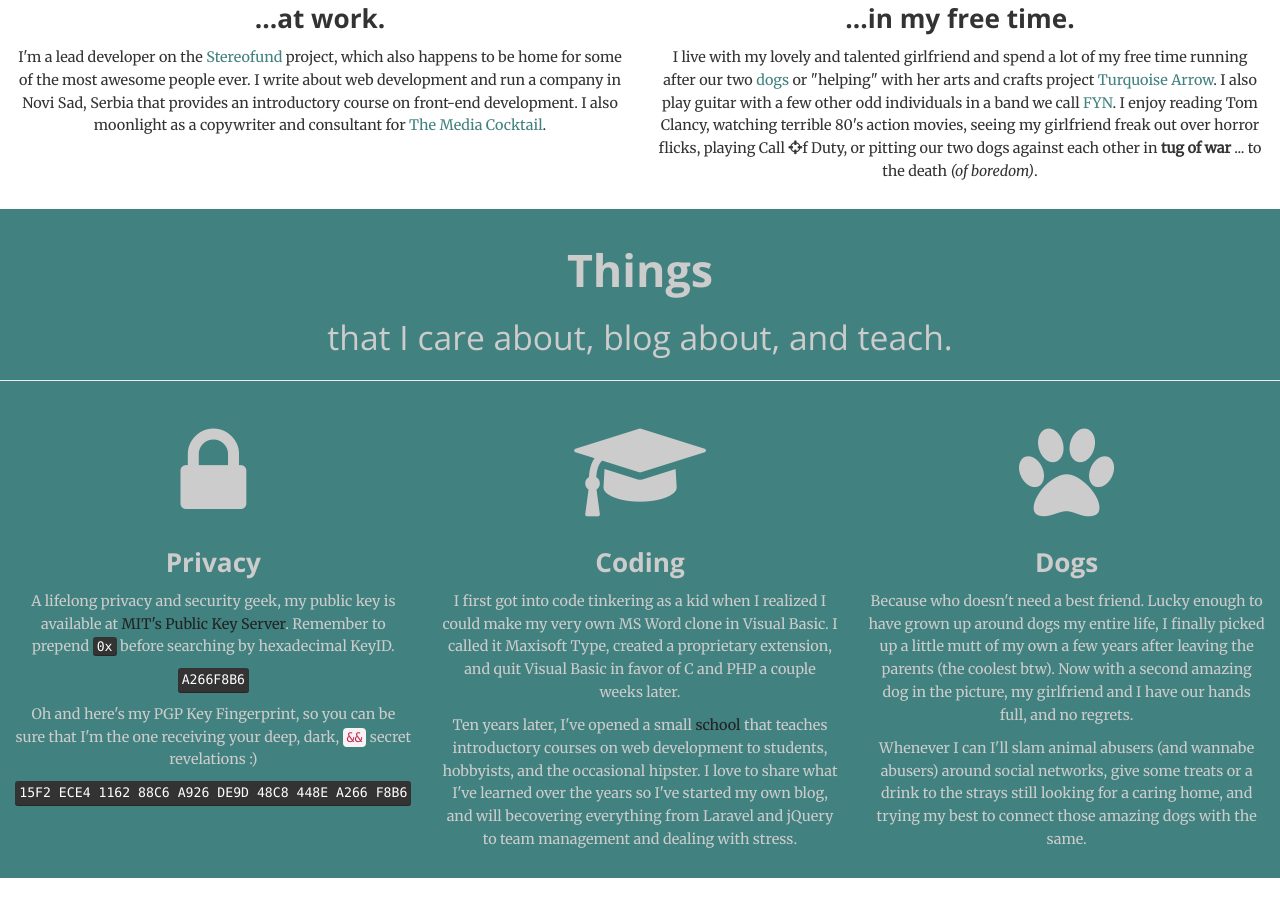
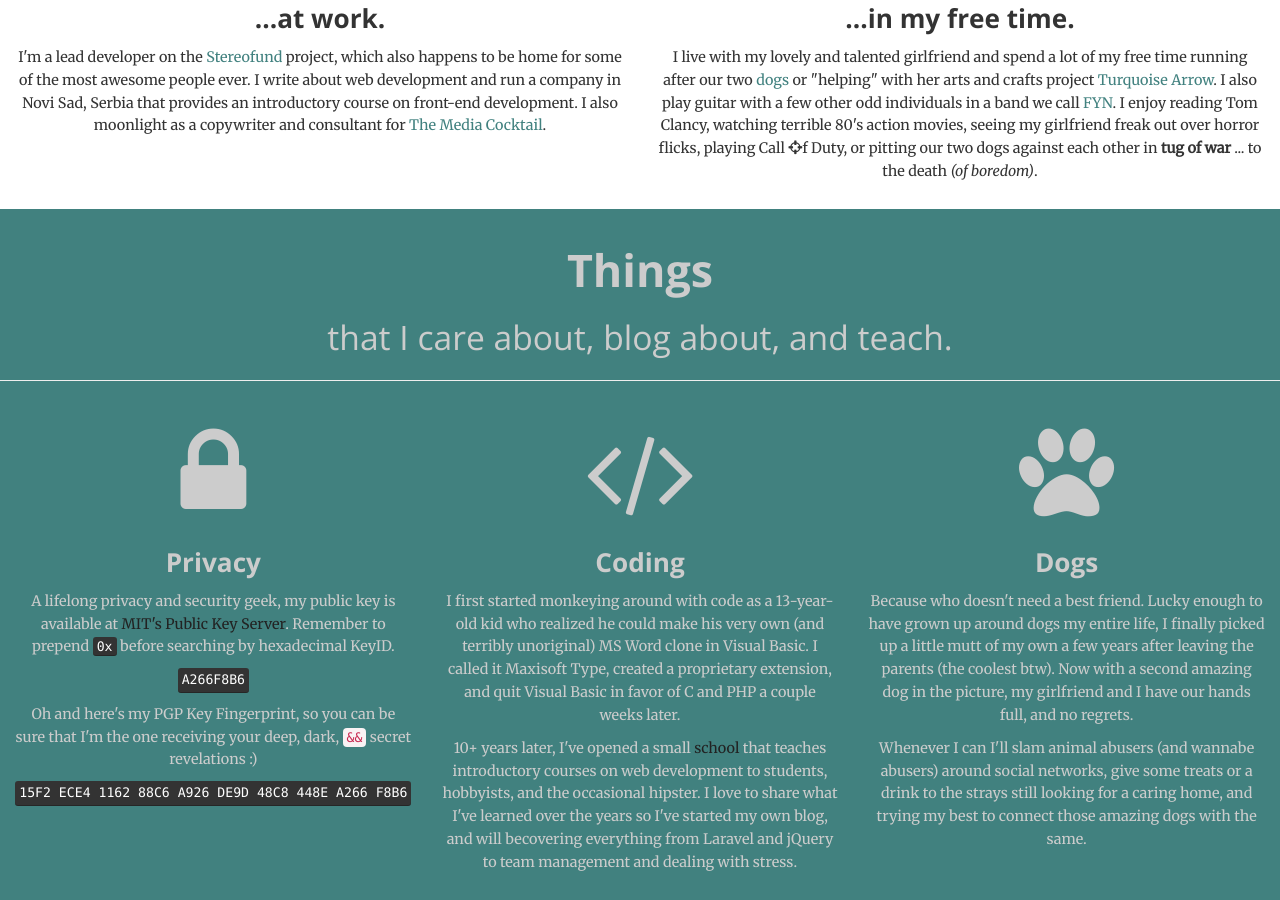
Before and after one commit to pavelrogala/pavelrogala.github.io, a Jekyll site: the page built from index.html, in a window 1280 px wide and 900 px high, scrolled down 861 px. Built offline with Jekyll 4.4.1, drawn with Linux system fonts in a browser that asks for light colours; nearby versions of some CDN libraries; comment, search, counter and statistics services are not loaded; before the commit the page ends 1739 px from its top, so only the background shows below that.

Commit message:
Index Done

```diff
--- a/index.html
+++ b/index.html
@@ -78,16 +78,16 @@ layout: default
             </div>
             <div class="col-md-4 col-sm-12">
                 <h1 class="text-center title-icons title-icons-black">
-                    <i class="fa fa-graduation-cap"></i>
+                    <i class="fa fa-code"></i>
                 </h1>
                 <h3 class="text-center text-light">Coding</h3>
                 <p class="text-light text-center">
-                    I first got into code tinkering as a kid when I realized I could make my very own MS Word clone
-                    in Visual Basic. I called it Maxisoft Type, created a proprietary extension, and quit Visual Basic
-                    in favor of C and PHP a couple weeks later.
+                    I first started monkeying around with code as a 13-year-old kid who realized he could make his very
+                    own (and terribly unoriginal) MS Word clone in Visual Basic. I called it Maxisoft Type, created a
+                    proprietary extension, and quit Visual Basic in favor of C and PHP a couple weeks later.
                 </p>
                 <p class="text-center text-light">
-                    Ten years later, I've opened a small <a href="http://facebook.com/eclovelace" target="_blank">school</a> that teaches
+                    10+ years later, I've opened a small <a href="http://facebook.com/eclovelace" target="_blank">school</a> that teaches
                     introductory courses on web development to students, hobbyists, and the occasional hipster. I love to
                     share what I've learned over the years so I've started my own blog, and will becovering everything from Laravel and
                     jQuery to team management and dealing with stress.
```
Also changed, not shown: assets/img/profile_pic.jpg, 2 other files.
